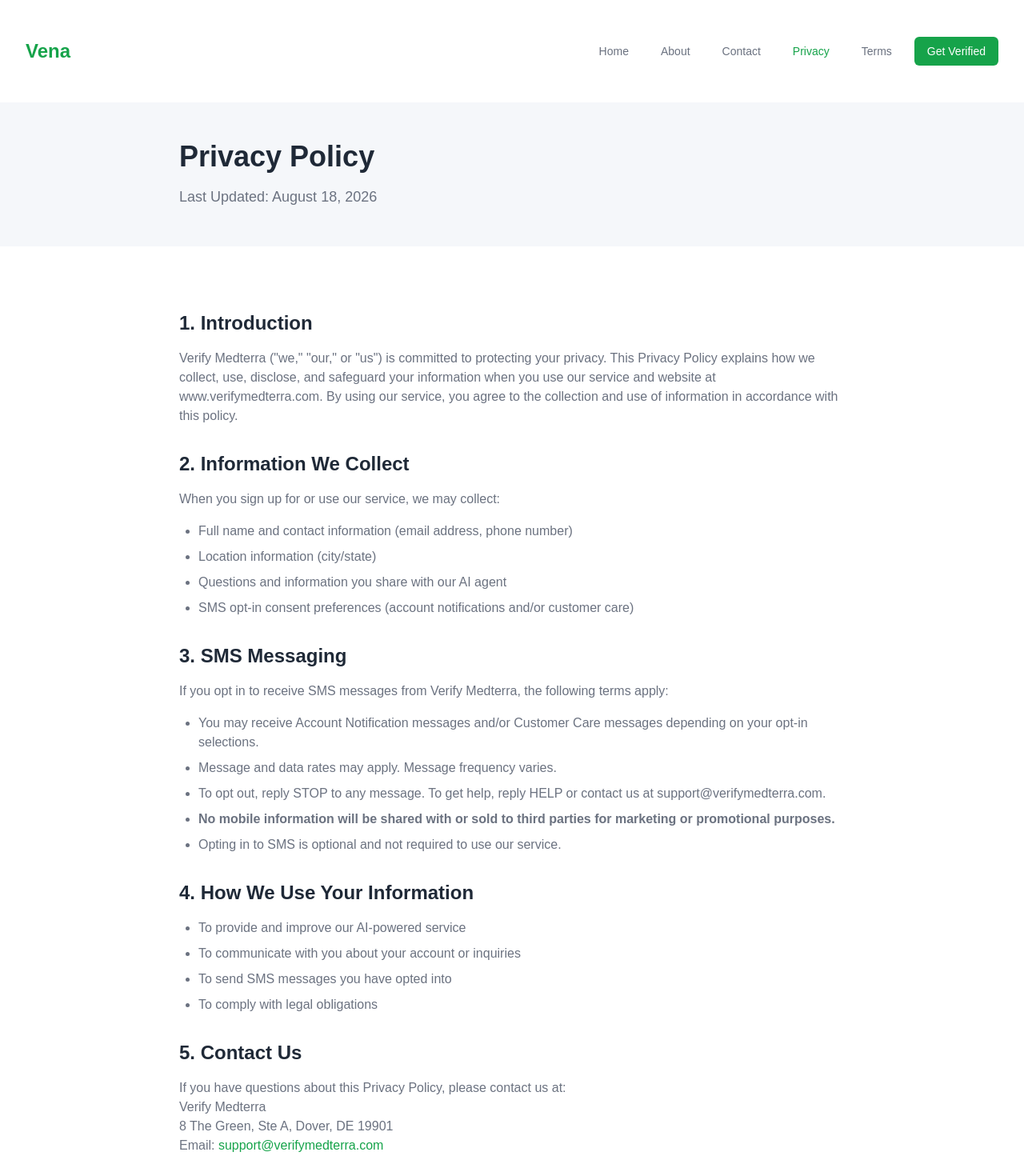
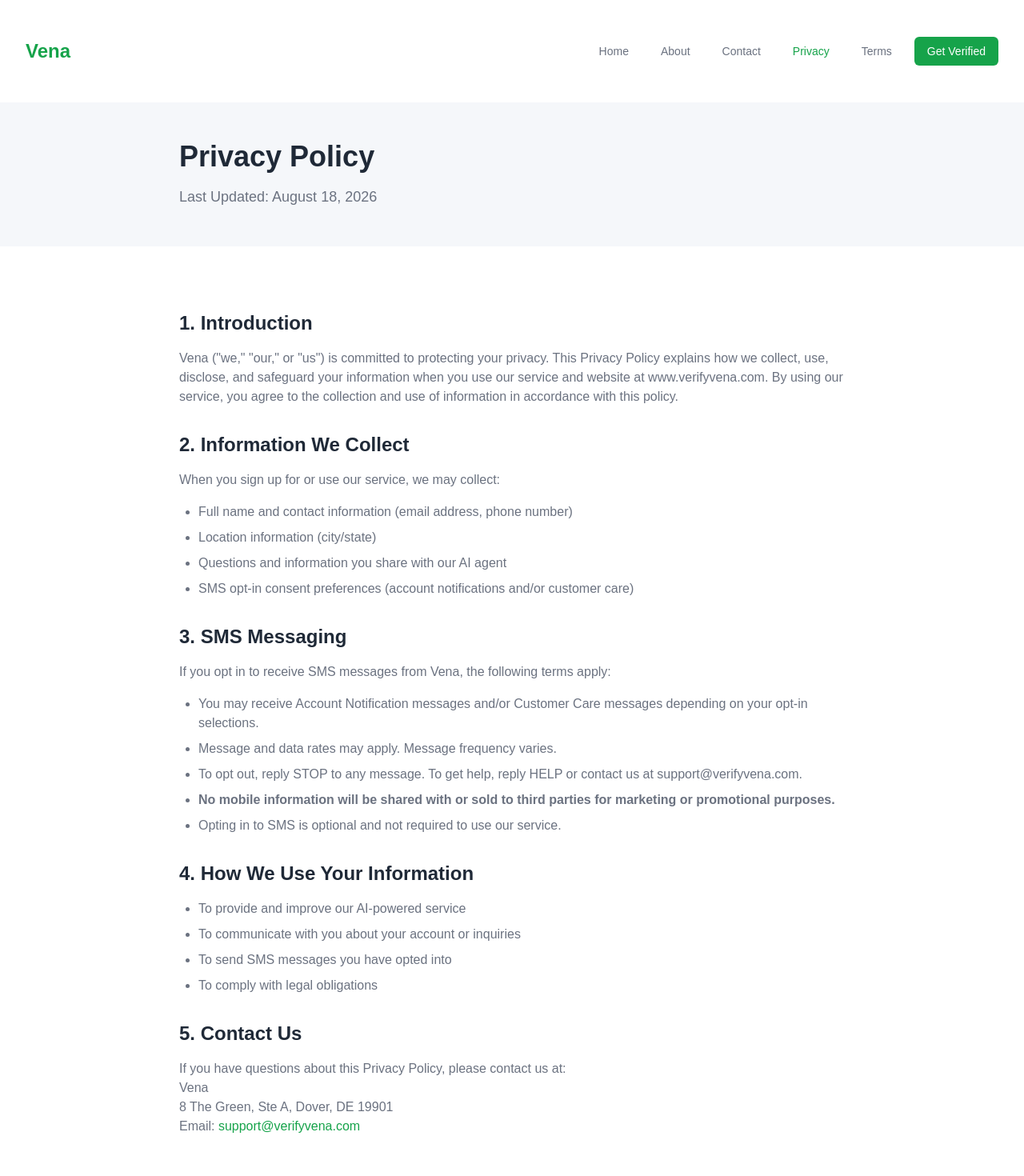
Before and after one commit to Textingman/medterra-verifymedterra, a Next.js app: page /privacy in a window 1280 px wide. Shown: the top 1470 px of the page at 80% size. Built offline with nearby package versions, Linux system fonts and the light colour scheme.

Commit message:
Rebrand: Verify Medterra -> Vena, verifymedterra.com -> verifyvena.com

```diff
--- a/app/privacy/page.tsx
+++ b/app/privacy/page.tsx
@@ -16,7 +16,7 @@
         <div className="prose prose-lg max-w-none">
           <h2 className="text-2xl font-bold mt-8 mb-4" style={{ color: '#1F2937' }}>1. Introduction</h2>
           <p className="mb-6" style={{ color: '#6B7280' }}>
-            Verify Medterra ("we," "our," or "us") is committed to protecting your privacy. This Privacy Policy explains how we collect, use, disclose, and safeguard your information when you use our service and website at www.verifymedterra.com. By using our service, you agree to the collection and use of information in accordance with this policy.
+            Vena ("we," "our," or "us") is committed to protecting your privacy. This Privacy Policy explains how we collect, use, disclose, and safeguard your information when you use our service and website at www.verifyvena.com. By using our service, you agree to the collection and use of information in accordance with this policy.
           </p>
           <h2 className="text-2xl font-bold mt-8 mb-4" style={{ color: '#1F2937' }}>2. Information We Collect</h2>
           <p className="mb-4" style={{ color: '#6B7280' }}>When you sign up for or use our service, we may collect:</p>
@@ -28,12 +28,12 @@
           </ul>
           <h2 className="text-2xl font-bold mt-8 mb-4" style={{ color: '#1F2937' }}>3. SMS Messaging</h2>
           <p className="mb-4" style={{ color: '#6B7280' }}>
-            If you opt in to receive SMS messages from Verify Medterra, the following terms apply:
+            If you opt in to receive SMS messages from Vena, the following terms apply:
           </p>
           <ul className="list-disc pl-6 mb-6 space-y-2" style={{ color: '#6B7280' }}>
             <li>You may receive Account Notification messages and/or Customer Care messages depending on your opt-in selections.</li>
             <li>Message and data rates may apply. Message frequency varies.</li>
-            <li>To opt out, reply STOP to any message. To get help, reply HELP or contact us at support@verifymedterra.com.</li>
+            <li>To opt out, reply STOP to any message. To get help, reply HELP or contact us at support@verifyvena.com.</li>
             <li><strong>No mobile information will be shared with or sold to third parties for marketing or promotional purposes.</strong></li>
             <li>Opting in to SMS is optional and not required to use our service.</li>
           </ul>
@@ -47,9 +47,9 @@
           <h2 className="text-2xl font-bold mt-8 mb-4" style={{ color: '#1F2937' }}>5. Contact Us</h2>
           <p className="mb-6" style={{ color: '#6B7280' }}>
             If you have questions about this Privacy Policy, please contact us at:<br />
-            Verify Medterra<br />
+            Vena<br />
             8 The Green, Ste A, Dover, DE 19901<br />
-            Email: <a href="mailto:support@verifymedterra.com" style={{ color: '#16A34A' }}>support@verifymedterra.com</a>
+            Email: <a href="mailto:support@verifyvena.com" style={{ color: '#16A34A' }}>support@verifyvena.com</a>
           </p>
         </div>
       </section>
```
